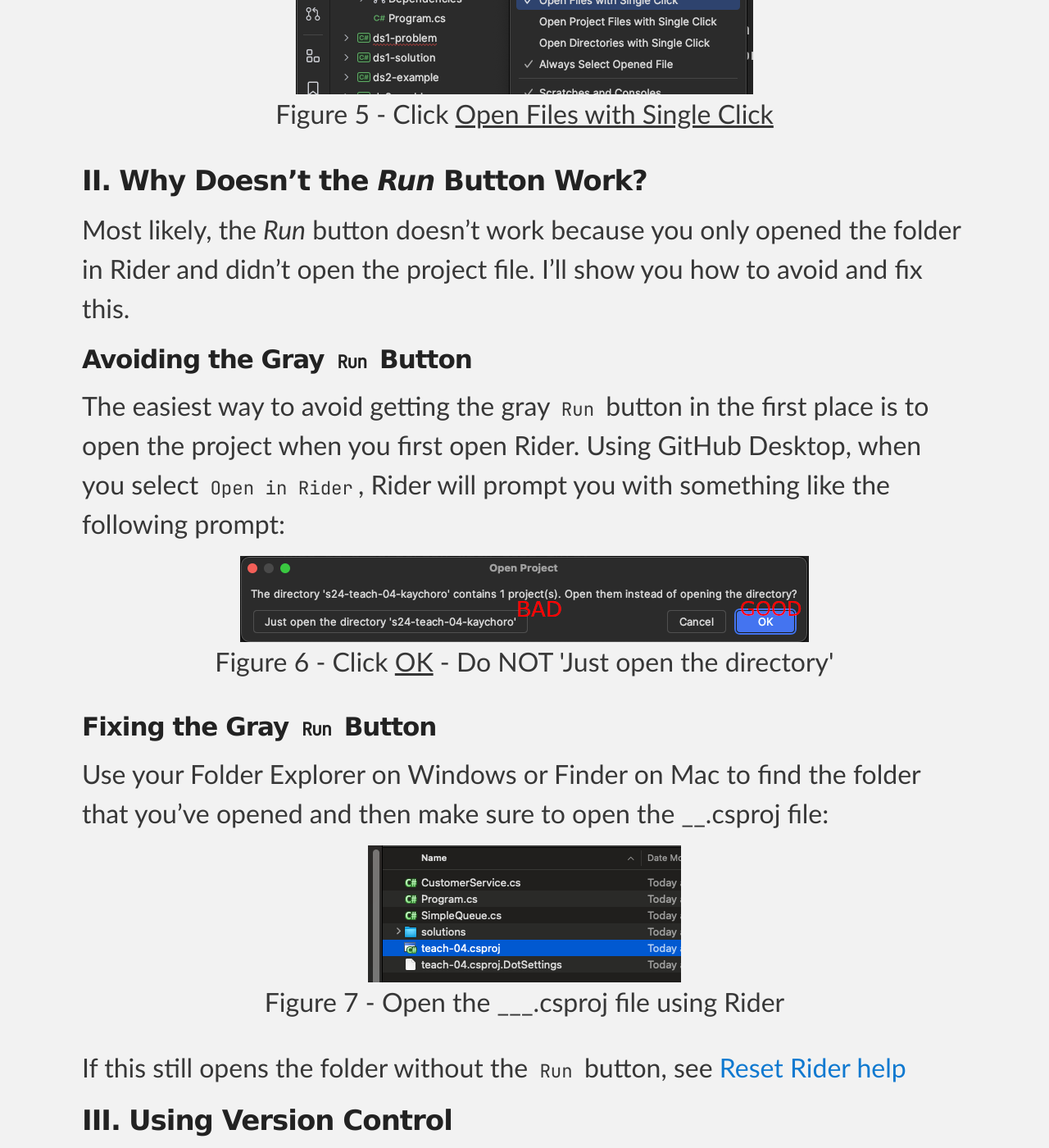
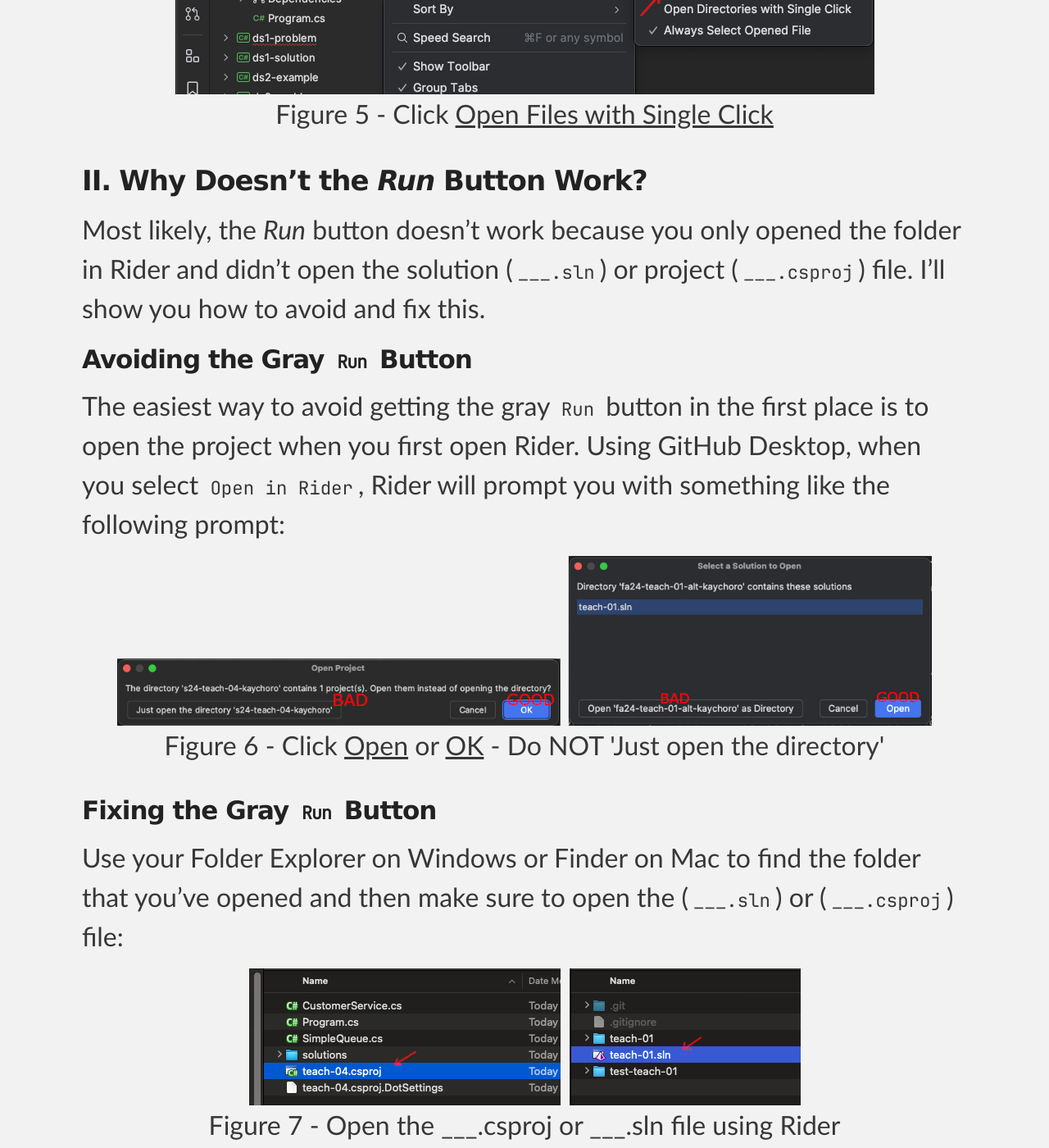
Before and after one commit to byui-cse/cse212-csharp, a Jekyll site: the page built from docs/help/rider.md, in a window 1280 px wide and 1400 px high, scrolled down 5378 px. Shown: the whole window at 82% size. Built offline with Jekyll 4.4.1, drawn with Linux system fonts in a browser that asks for light colours; some web fonts are replaced.

Commit message:
Updated help

```diff
--- a/docs/help/rider.md
+++ b/docs/help/rider.md
@@ -65,19 +65,19 @@ To make Rider feel more like VS Code and easier to use, click the 3 dots where y
 
 ### Why Doesn't the _Run_ Button Work?
 
-Most likely, the _Run_ button doesn't work because you only opened the folder in Rider and didn't open the project file. I'll show you how to avoid and fix this.
+Most likely, the _Run_ button doesn't work because you only opened the folder in Rider and didn't open the solution (`___.sln`) or project (`___.csproj`) file. I'll show you how to avoid and fix this.
 
 #### Avoiding the Gray `Run` Button
 
 The easiest way to avoid getting the gray `Run` button in the first place is to open the project when you first open Rider. Using GitHub Desktop, when you select `Open in Rider`, Rider will prompt you with something like the following prompt:
 
-{% include image.html url="jetbrains-run-button-avoid-error.png" description="Open repository message" caption="Click <u>OK</u> - Do NOT 'Just open the directory'" %}
+{% include image.html url="jetbrains-run-button-avoid-error-sln.png" description="Open repository message" caption="Click <u>Open</u> or <u>OK</u> - Do NOT 'Just open the directory'" %}
 
 #### Fixing the Gray `Run` Button
 
-Use your Folder Explorer on Windows or Finder on Mac to find the folder that you've opened and then make sure to open the __.csproj file:
+Use your Folder Explorer on Windows or Finder on Mac to find the folder that you've opened and then make sure to open the (`___.sln`) or (`___.csproj`) file:
 
-{% include image.html url="jetbrains-run-button-fix.png" description="Open the project using the .csproj file" caption="Open the ___.csproj file using Rider" %}
+{% include image.html url="jetbrains-run-button-fix.png" description="Open the project using the .sln or .csproj file" caption="Open the ___.csproj or ___.sln file using Rider" %}
 
 If this still opens the folder without the `Run` button, see [Reset Rider help](#its-broke-how-do-i-reset-it)
 
```
Also changed, not shown: docs/index.md (+3 -0 lines), docs/help/jetbrains-one-click-enable.png, docs/help/jetbrains-run-button-avoid-error-sln.png (added), docs/help/jetbrains-run-button-avoid-error.png (deleted), docs/help/jetbrains-run-button-fix.png.
